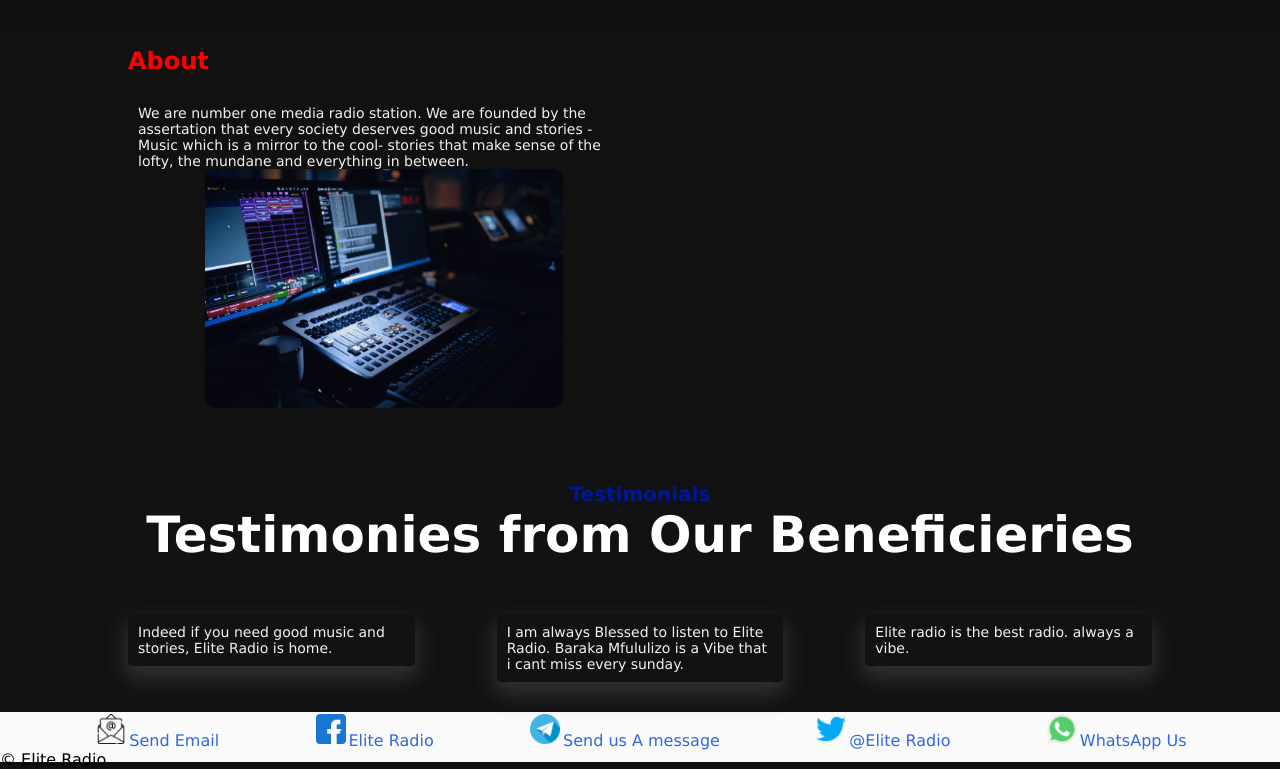
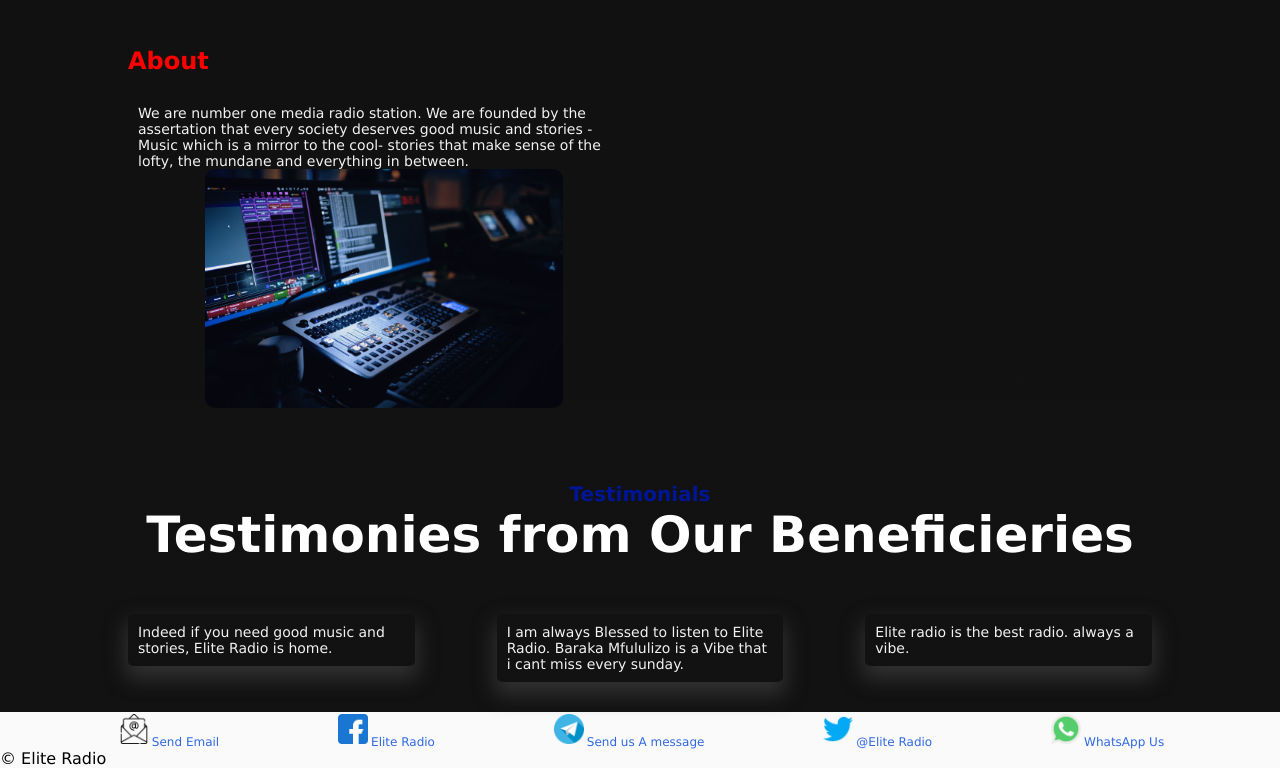
Before and after one commit to Ellichept/group, a plain HTML site: page index.html in a window 1280 px wide. Shown: the part 1147-1916 px from the top of the page. Drawn offline with Linux system fonts and the light colour scheme; files whose address does not match are found by name.

Commit message:
Update style.css

```diff
--- a/style/style.css
+++ b/style/style.css
@@ -260,7 +260,6 @@ header h4{
 footer{
   background: #fafafa;
   display: block;
-  height: 50px;
 }
 .footer{
   display: flex;
@@ -275,4 +274,5 @@ margin: 2px 3px;
 .footer a{
   text-decoration: none;
   color: #2f68e2;
+    font-size:12px;
 }
```
